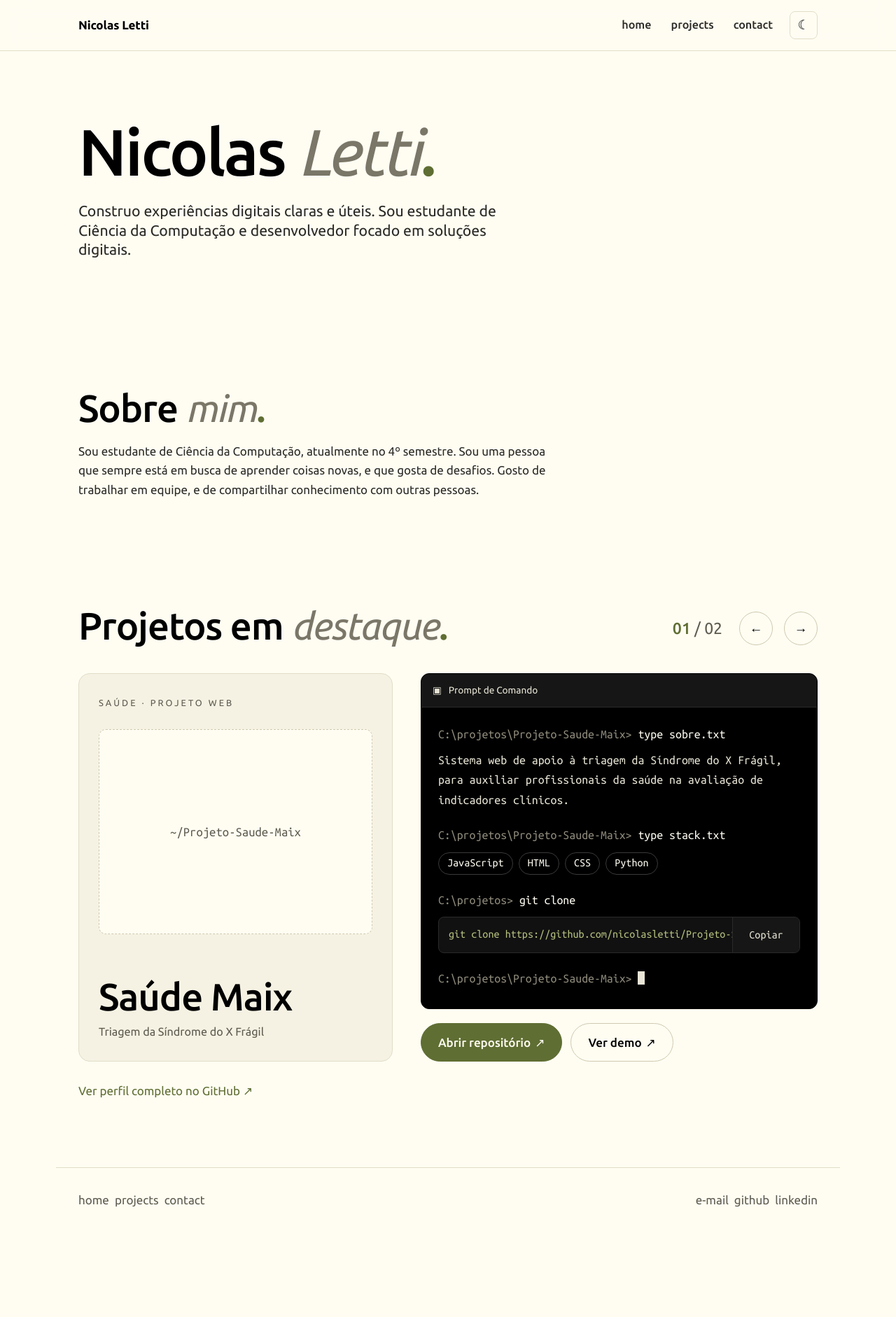
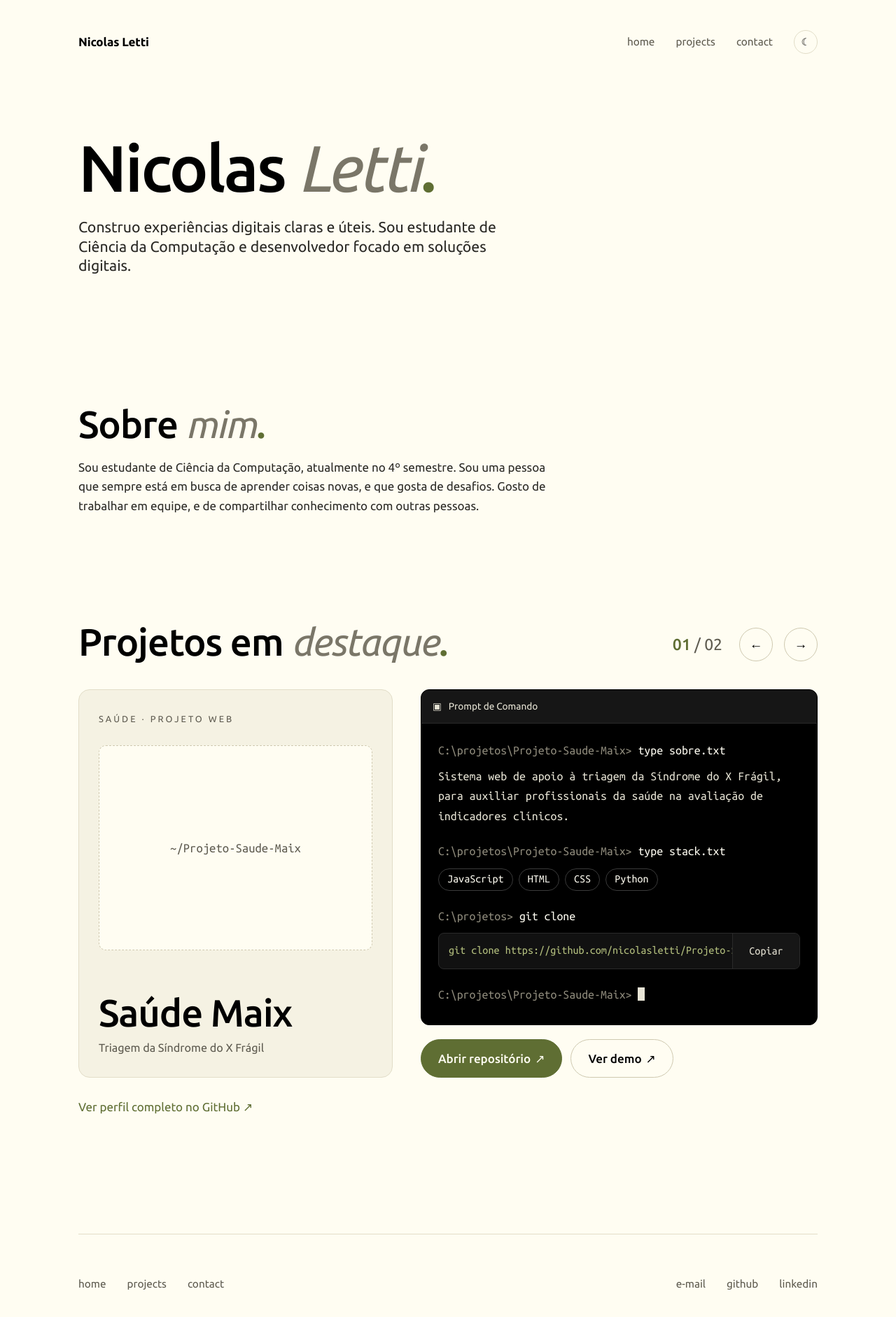
Before and after one commit to nicolasletti/portfolio, a React (Vite) app: page / in a window 1280 px wide. Shown: the top 1882 px of the page at 70% size. Before the commit the page ends 1760 px from the top, so only its background shows below. Built offline with nearby package versions, Linux system fonts and the light colour scheme.

Commit message:
feat: enhance footer, header, and theme toggle styles for improved layout and responsiveness

```diff
--- a/src/components/footer/footer.css
+++ b/src/components/footer/footer.css
@@ -1,53 +1,48 @@
 .site-footer {
-	border-top: 1px solid var(--border);
 	margin: 0 auto;
 	max-width: var(--content-width);
-	padding: 32px var(--gutter) 32px;
+	padding: 72px var(--gutter) 96px;
 }
 
 .site-footer__inner {
 	align-items: center;
+	border-top: 1px solid var(--border);
 	display: flex;
 	flex-wrap: wrap;
 	gap: 16px 64px;
 	justify-content: space-between;
-}
-
-.site-footer h2 {
-	margin: 0;
+	padding-top: 56px;
 }
 
 .site-footer__links {
 	display: flex;
-	flex-direction: row;
-	gap: 8px;
+	flex-wrap: wrap;
+	gap: 8px 30px;
 	list-style: none;
 	margin: 0;
 	padding: 0;
 }
 
-.site-footer__links strong {
-	color: var(--text-muted);
-	display: inline-block;
-	font-weight: 500;
-	min-width: 96px;
-}
-
 .site-footer__links a {
 	color: var(--text-muted);
+	font-family: var(--ubuntu);
+	font-size: 0.9rem;
 	overflow-wrap: anywhere;
 	text-decoration: none;
+	transition: color 0.2s;
 }
 
 .site-footer__links a:hover,
 .site-footer__links a:focus-visible {
-	text-decoration: underline;
+	color: var(--text-h);
 }
 
-.site-footer__copy {
-	border-top: 1px solid var(--border);
-	color: var(--text-muted);
-	font-size: 0.875rem;
-	margin-top: 48px;
-	padding-top: 24px;
+@media (max-width: 640px) {
+	.site-footer {
+		padding: 48px var(--gutter) 64px;
+	}
+
+	.site-footer__inner {
+		padding-top: 40px;
+	}
 }
--- a/src/components/header/header.css
+++ b/src/components/header/header.css
@@ -1,15 +1,13 @@
 .site-header {
-	background: color-mix(in srgb, var(--bg) 85%, transparent);
-	backdrop-filter: blur(12px);
-	border-bottom: 1px solid var(--border);
-	top: 0;
+	padding-top: 24px;
+	position: relative;
 	z-index: 50;
 }
 
 .site-header__inner {
 	align-items: center;
 	display: flex;
-	gap: 24px;
+	gap: 30px;
 	height: var(--header-height);
 	justify-content: space-between;
 	margin: 0 auto;
@@ -19,6 +17,7 @@
 
 .site-header__brand {
 	color: var(--text-h);
+	font-size: 1rem;
 	font-weight: 700;
 	letter-spacing: -0.01em;
 	text-decoration: none;
@@ -26,21 +25,22 @@
 
 .site-header__nav {
 	display: flex;
-	gap: 28px;
+	gap: 30px;
 	margin-left: auto;
 }
 
 .site-header__nav a {
-	color: var(--text);
-	font-size: 0.95rem;
-	font-weight: 500;
+	color: var(--text-muted);
+	font-family: var(--ubuntu);
+	font-size: 0.9rem;
+	font-weight: 400;
 	text-decoration: none;
 	transition: color 0.2s;
 }
 
 .site-header__nav a:hover,
 .site-header__nav a:focus-visible {
-	color: var(--accent);
+	color: var(--text-h);
 }
 
 .site-header__actions {
@@ -54,6 +54,10 @@
 }
 
 @media (max-width: 640px) {
+	.site-header {
+		padding-top: 8px;
+	}
+
 	.site-header__nav {
 		background: var(--bg);
 		border-bottom: 1px solid var(--border);
@@ -83,13 +87,18 @@
 		align-items: center;
 		background: transparent;
 		border: 1px solid var(--border);
-		border-radius: 8px;
+		border-radius: 50%;
 		color: var(--text-h);
 		cursor: pointer;
 		display: inline-flex;
-		font-size: 1.1rem;
-		height: 40px;
+		font-size: 0.85rem;
+		height: 34px;
 		justify-content: center;
-		width: 40px;
+		transition: border-color 0.2s;
+		width: 34px;
+	}
+
+	.site-header__menu-button:hover {
+		border-color: var(--border-strong);
 	}
 }
--- a/src/components/theme-toggle/theme-toggle.css
+++ b/src/components/theme-toggle/theme-toggle.css
@@ -2,18 +2,18 @@
 	align-items: center;
 	background: transparent;
 	border: 1px solid var(--border);
-	border-radius: 8px;
+	border-radius: 50%;
 	color: var(--text-h);
 	cursor: pointer;
 	display: inline-flex;
-	font-size: 1.1rem;
-	height: 40px;
+	font-size: 0.85rem;
+	height: 34px;
 	justify-content: center;
-	transition: border-color 0.2s, background 0.2s;
-	width: 40px;
+	transition: border-color 0.2s;
+	width: 34px;
 }
 
-.theme-toggle:hover {
-	background: var(--accent-bg);
-	border-color: var(--accent-border);
+.theme-toggle:hover,
+.theme-toggle:focus-visible {
+	border-color: var(--border-strong);
 }
```
